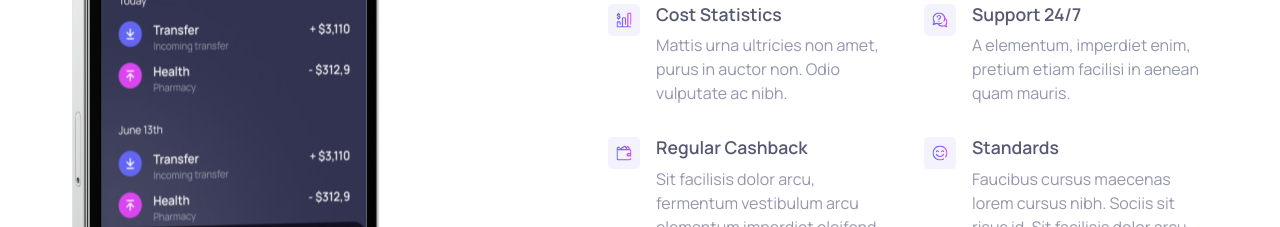
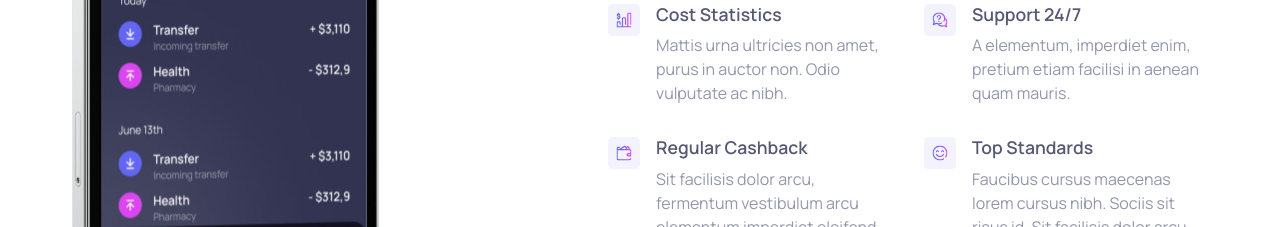
Before and after one commit to nellysosobrado/Website-with-React, a React (Vite) app: page / in a window 1280 px wide. Shown: the part 1360-1587 px from the top of the page. Built offline with nearby package versions, Linux system fonts and the light colour scheme; no server answers.

Commit message:
updated app feature text

```diff
--- a/src/components/sections/AppFeatures.jsx
+++ b/src/components/sections/AppFeatures.jsx
@@ -58,7 +58,7 @@ const AppFeatures = () => {
                   <div className="appfeatures-info-box">
                     <img src="/images/appfeatureslogos/standardlogo.svg" alt="Wallet Icon" />
                     <div className="text-content">
-                      <h5>Standards</h5>
+                      <h5>Top Standards</h5>
                       <p>Faucibus cursus maecenas lorem cursus nibh. Sociis sit risus id. Sit facilisis dolor arcu.</p>
                     </div>
                   </div>
```
